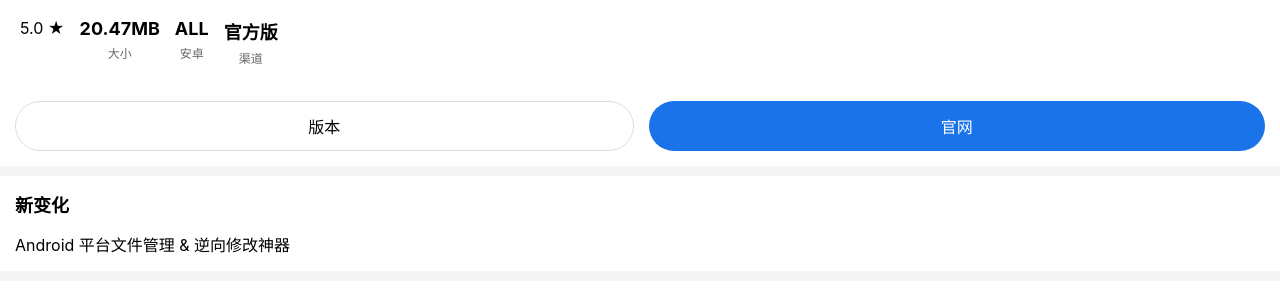
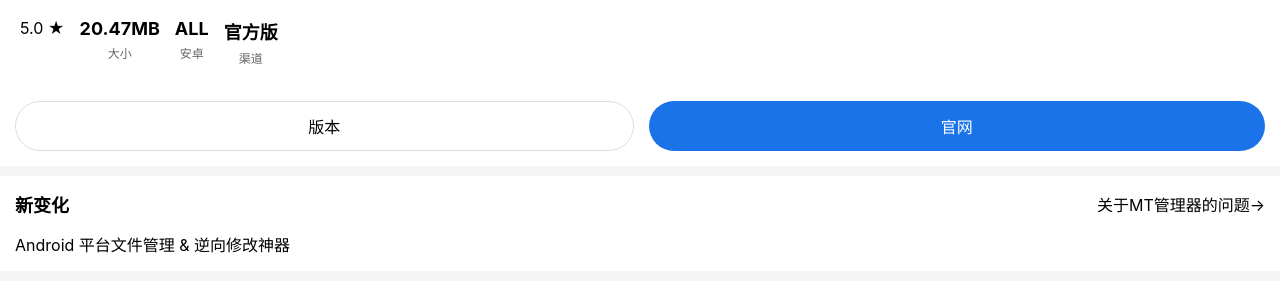
Before and after one commit to Abcd136/x39, a plain HTML site: page index.html in a window 1280 px wide. Shown: the part 152-445 px from the top of the page. Drawn offline with Linux system fonts and the light colour scheme.

Commit message:
Update index.html

```diff
--- a/index.html
+++ b/index.html
@@ -231,7 +231,7 @@
     <div class="section">
         <div class="section-header">
             <div class="section-title">新变化</div>
-            <span></span>
+            <span>关于MT管理器的问题→</span>
         </div>
         <div>
 Android 平台文件管理 & 逆向修改神器
```
